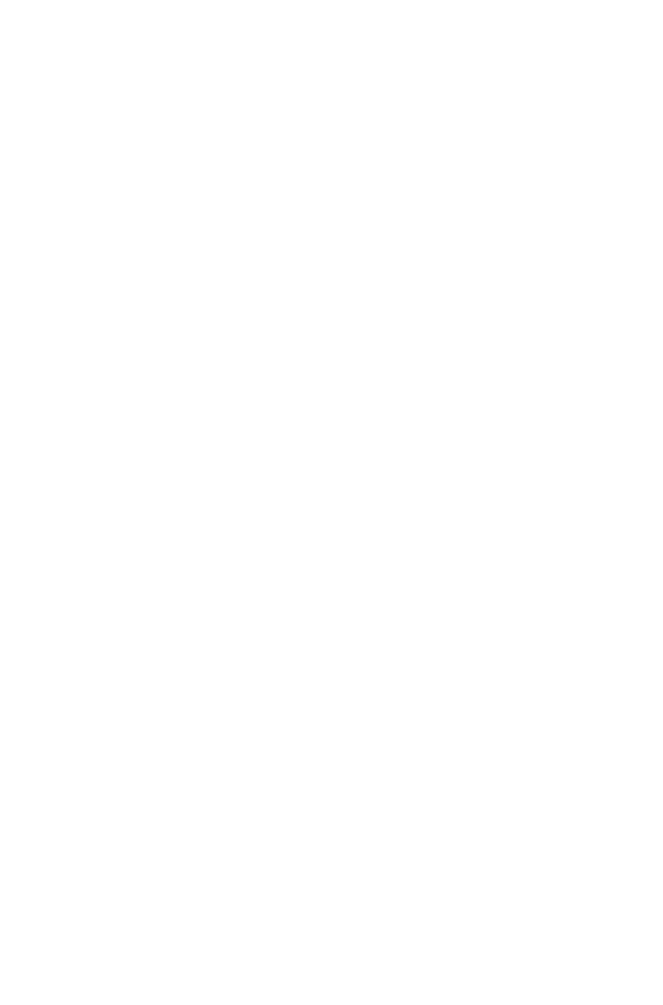
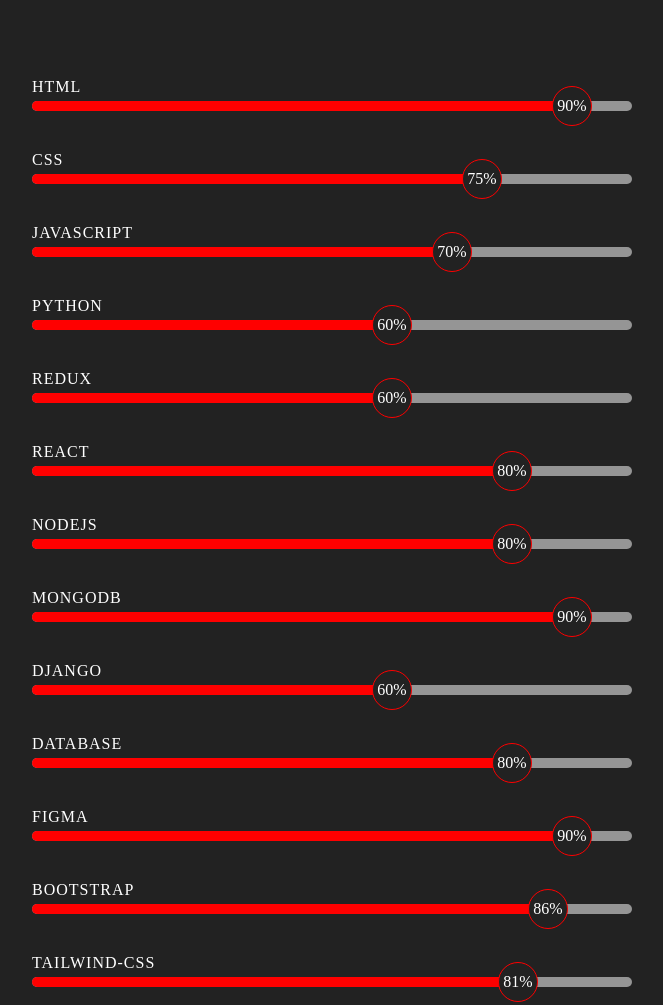
Before and after one commit to SakshiDangi/progressbar-skills, a plain HTML site: page index.html in a window 1280 px wide. Shown: the whole page, without its empty margins (308-971 px from the left). Before the commit the page ends 800 px from the top, so only its background shows below. Drawn offline with Linux system fonts and the light colour scheme.

Commit message:
second commit

```diff
--- a/index.html
+++ b/index.html
@@ -3,9 +3,65 @@
 <head>
     <meta charset="UTF-8">
     <meta name="viewport" content="width=device-width, initial-scale=1.0">
+    <link href="style.css" rel="stylesheet">
     <title>progressbar-skills</title>
 </head>
 <body>
-    <div class="container1"></div>
+    <div class="container1">
+        <div class="skills">
+            <h2>HTML</h2>
+            <div class="progress-bar">
+                <div class="html"><span>90%</span></div>
+            </div>
+            <h2>CSS</h2>
+            <div class="progress-bar">
+                <div class="css"><span>75%</span></div>
+            </div>
+            <h2>JAVASCRIPT</h2>
+            <div class="progress-bar">
+                <div class="js"><span>70%</span></div>
+            </div>
+            <h2>PYTHON</h2>
+            <div class="progress-bar">
+                <div class="python"><span>60%</span></div>
+            </div>
+            <h2>REDUX</h2>
+            <div class="progress-bar">
+                <div class="redux"><span>60%</span></div>
+            </div>
+            <h2>REACT</h2>
+            <div class="progress-bar">
+                <div class="react"><span>80%</span></div>
+            </div>
+            <h2>NODEJS</h2>
+            <div class="progress-bar">
+                <div class="nodejs"><span>80%</span></div>
+            </div>
+            <h2>MONGODB</h2>
+            <div class="progress-bar">
+                <div class="mongodb"><span>90%</span></div>
+            </div>
+            <h2>DJANGO</h2>
+            <div class="progress-bar">
+                <div class="django"><span>60%</span></div>
+            </div>
+            <h2>DATABASE</h2>
+            <div class="progress-bar">
+                <div class="db"><span>80%</span></div>
+            </div>
+            <h2>FIGMA</h2>
+            <div class="progress-bar">
+                <div class="figma"><span>90%</span></div>
+            </div>
+            <h2>BOOTSTRAP</h2>
+            <div class="progress-bar">
+                <div class="bootstrap"><span>86%</span></div>
+            </div>
+            <h2>TAILWIND-CSS</h2>
+            <div class="progress-bar">
+                <div class="tailwind"><span>81%</span></div>
+            </div>
+        </div>
+    </div>
 </body>
 </html>
--- a/style.css
+++ b/style.css
@@ -6,8 +6,153 @@
 
 .container1 {
     width: 100%;
-    height: 100vh;
+    height: 130vh;
     background: #222;
     display: flex;
     align-items: center;
+    justify-content: center;
 }
+
+.skills h2 {
+    font-weight: 400;
+    letter-spacing: 1px;
+    margin-top: 40px;
+    margin-bottom: 5px;
+    color: #fff;
+    font-size: 16px;
+}
+
+.progress-bar {
+    background: #959595;
+    width: 600px;
+    height: 10px;
+    border-radius: 5px;
+}
+
+.progress-bar div {
+    height: 10px;
+    border-radius: 5px;
+    width: 0%;
+    background: red;
+}
+
+.progress-bar div span {
+    height: 40px;
+    width: 40px;
+    border-radius: 50%;
+    background: #222;
+    float: right;
+    margin-top: -15px;
+    margin-right: -20px;
+    color: #fff;
+    display: flex;
+    align-items: center;
+    justify-content: center;
+    border: 1px solid red;
+}
+
+.html {
+    animation: html 1s linear forwards;
+}
+.css {
+    animation: css 1s linear forwards;
+}
+.js {
+    animation: js 1s linear forwards;
+}
+.python {
+    animation: python 1s linear forwards;
+}
+.redux {
+    animation: redux 1s linear forwards;
+}
+.db {
+    animation: db 1s linear forwards;
+}
+.react{
+    animation: react 1s linear forwards;
+}
+.django {
+    animation: django 1s linear forwards;
+}
+.mongodb {
+    animation: mongodb 1s linear forwards;
+}
+.nodejs {
+    animation: nodejs 1s linear forwards;
+}
+.bootstrap {
+    animation: bootstrap 1s linear forwards;
+}
+.tailwind {
+    animation: tailwind 1s linear forwards;
+}
+.figma {
+    animation: figma 1s linear forwards;
+}
+
+@keyframes html {
+    100%{
+        width: 90%;
+    }
+}
+@keyframes css {
+    100%{
+        width: 75%;
+    }
+}
+@keyframes js {
+    100%{
+        width: 70%;
+    }
+}
+@keyframes python {
+    100%{
+        width: 60%;
+    }
+}
+@keyframes redux {
+    100%{
+        width: 60%;
+    }
+}
+@keyframes react {
+    100%{
+        width: 80%;
+    }
+}
+@keyframes nodejs {
+    100%{
+        width: 80%;
+    }
+}
+@keyframes django {
+    100%{
+        width: 60%;
+    }
+}
+@keyframes mongodb {
+    100%{
+        width: 90%;
+    }
+}
+@keyframes db {
+    100%{
+        width: 80%;
+    }
+}
+@keyframes figma {
+    100%{
+        width: 90%;
+    }
+}
+@keyframes bootstrap {
+    100%{
+        width: 86%;
+    }
+}
+@keyframes tailwind {
+    100%{
+        width: 81%;
+    }
+}
```
